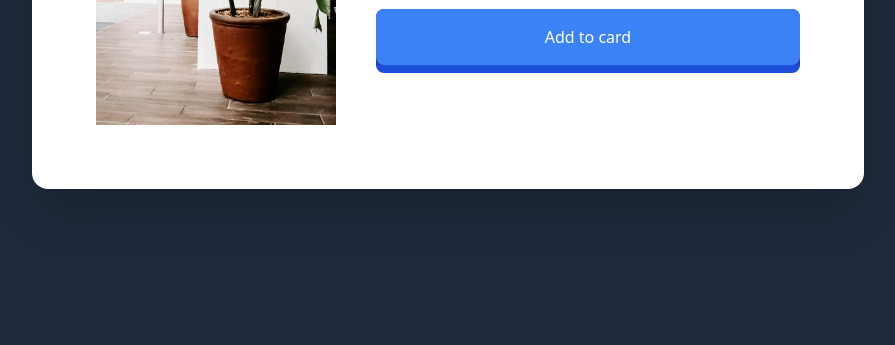
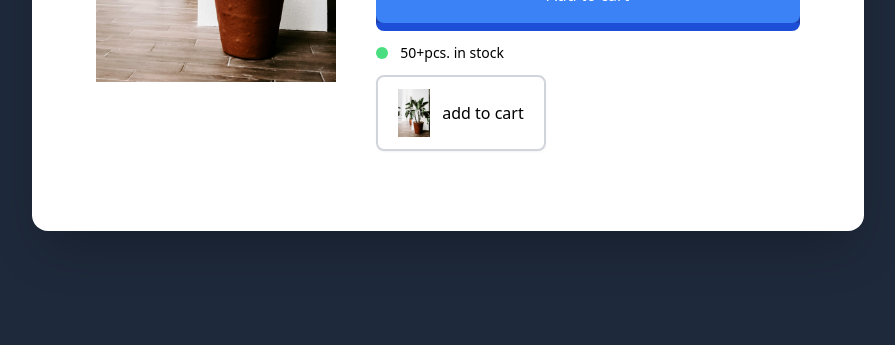
Before and after one commit to Soumya1432/Tailwind-tutorial, a plain HTML site: page miniProjects/ProductModal/index.html in a window 1280 px wide. Shown: the part 455-800 px from the top of the page, without its empty margins (192-1087 px from the left). Drawn offline with nearby package versions, Linux system fonts and the light colour scheme.

Commit message:
complete product modal

```diff
--- a/miniProjects/ProductModal/index.html
+++ b/miniProjects/ProductModal/index.html
@@ -48,12 +48,25 @@
                  </div>
                  <!-- Button group -->
                   <div class="group">
-                      <button class="w-full bg-blue-800 text-white border-b-8 border-b-blue-700 rounded-lg group-hover:border-t-8 ">
-                         <div class="px-8 py-4 bg-blue-500 rounded-lg">
-                            Add to card
+                      <button class="w-full bg-blue-800 text-white border-b-8 border-b-blue-700 rounded-lg group-hover:border-blue-t-blue-800 group-hover:shadow-lg ">
+                         <div class="px-8 py-4 bg-blue-500 rounded-lg group-hover:bg-blue-700 ">
+                            Add to cart
                          </div>
                       </button>
                   </div>
+                  <!-- Stock -->
+                   <div class="flex items-center space-x-3 group">
+                      <div class="w-3 h-3 bg-green-400 rounded-full group-hover:animate-ping "></div>
+                      <div class="text-sm">50+pcs. in stock</div>
+                   </div>
+                   <!-- Bottom buttons container -->
+                    <div class="flex flex-col space-y-4 md:space-y-0 md:space-x-4 md:flex-row">
+                        <button class="flex items-center justify-center px-5 py-3 space-x-3 border-2 border-gray-300 rounded-lg shadow-sm
+                        hover:bg-opacity-30 hover:shadow-lg hover:-translate-y-0.5 transition-all duration-200">
+                          <img src="../../Basic-01/asstes/pexels-julia-kuzenkov-442028-1974508.jpg" alt="" class="w-8" />
+                          <span>add to cart</span>
+                        </button>
+                    </div>
            </div>
      </div>
      </div>
```
